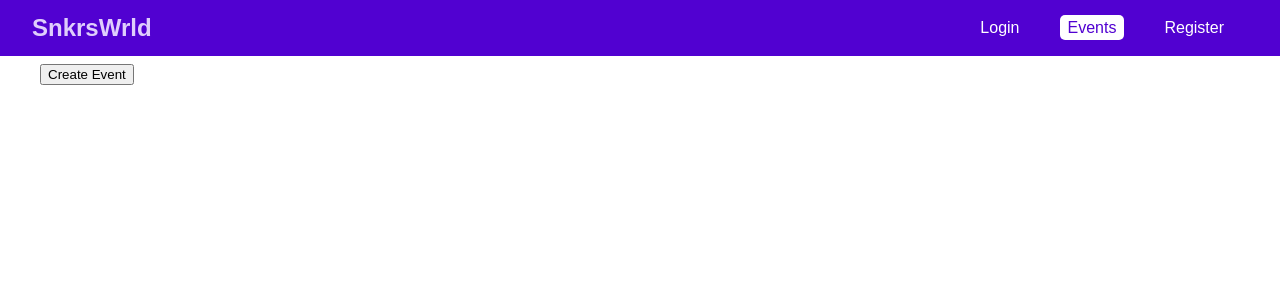
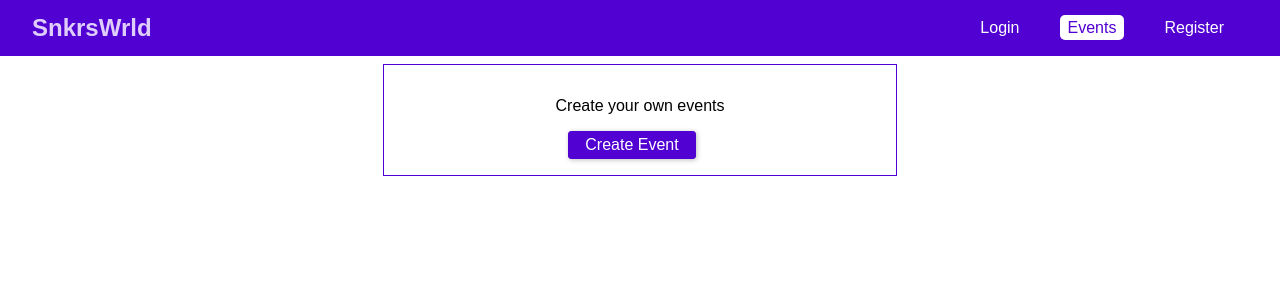
Before and after one commit to GummyGod/BookIT, a React app in the folder frontend/: page /events in a window 1280 px wide. Shown: the top 300 px of the page. Built offline with nearby package versions, Linux system fonts and the light colour scheme.

Commit message:
events btn/ styles whatever

```diff
--- a/frontend/src/index.css
+++ b/frontend/src/index.css
@@ -18,7 +18,7 @@ body {
     margin-bottom: 1rem;
 }
 
-.form-actions button
+.form-actions button,
 .btn {
     background: #5101d1;
     font: inherit;
@@ -32,8 +32,8 @@ body {
 }
 
 .form-actions button:hover,
-.form-actions button:active
-.btn:hover
+.form-actions button:active,
+.btn:hover,
 .btn:active {
     background:rgb(149, 115, 202);
     border-color: rgb(149, 115, 202);
--- /dev/null
+++ b/frontend/src/pages/Events.css
@@ -0,0 +1,8 @@
+.events-control {
+    text-align: center;
+    border: 1px solid #5101d1;
+    padding: 1rem;
+    margin: 2rem auto;
+    width: 30rem;
+    max-width: 80%;
+}
--- a/frontend/src/pages/Events.js
+++ b/frontend/src/pages/Events.js
@@ -1,9 +1,12 @@
 import React, { Component } from 'react';
-
+import './Events.css'
 class EventsPage extends Component {
     render() {
         return(
-            <button> Create Event </button>
+            <div className="events-control">
+                <p> Create your own events</p>
+                <button className="btn"> Create Event </button>
+            </div>
         );
     }
 }
--- a/frontend/src/pages/Login.js
+++ b/frontend/src/pages/Login.js
@@ -2,7 +2,7 @@ import React, { Component } from 'react';
 import gql from 'graphql-tag';
 import { Mutation } from 'react-apollo';
 
-import './Register.css';
+import '../App.css';
 import AuthContext from '../context/auth-context';
 
 const LOGIN = gql`
```
Also changed, not shown: frontend/src/components/Modal/Modal.js (added).
